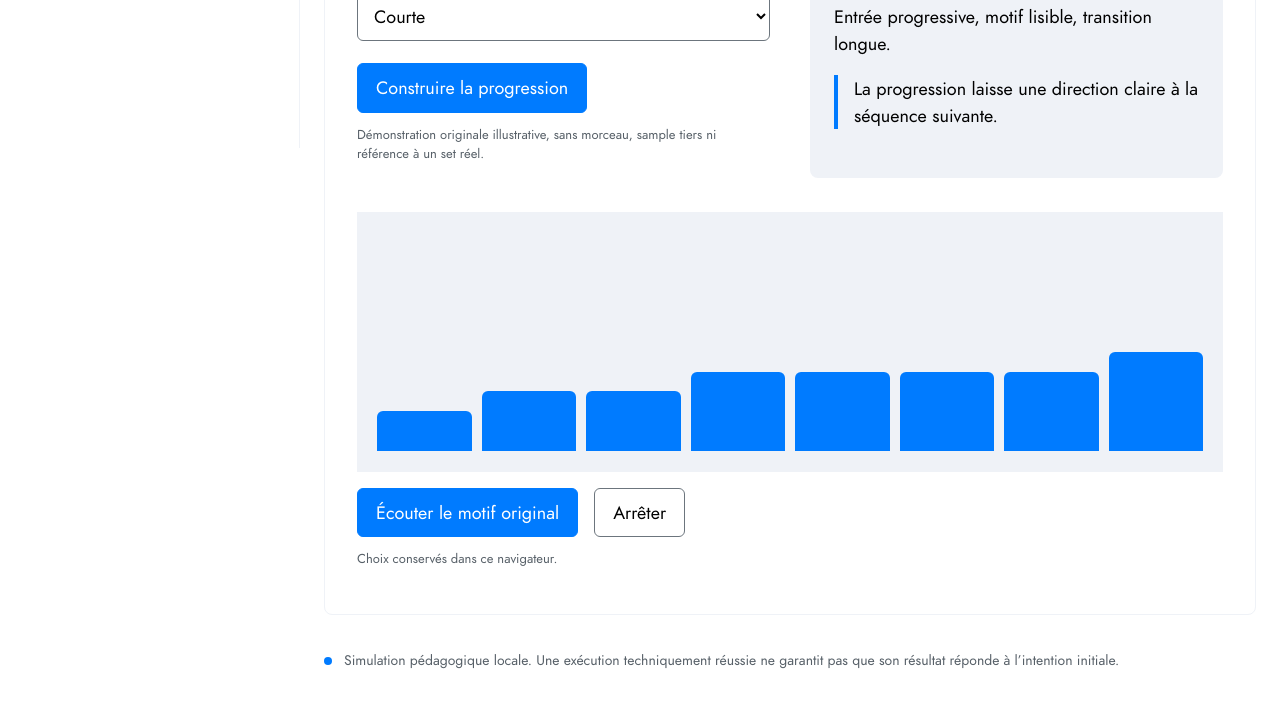
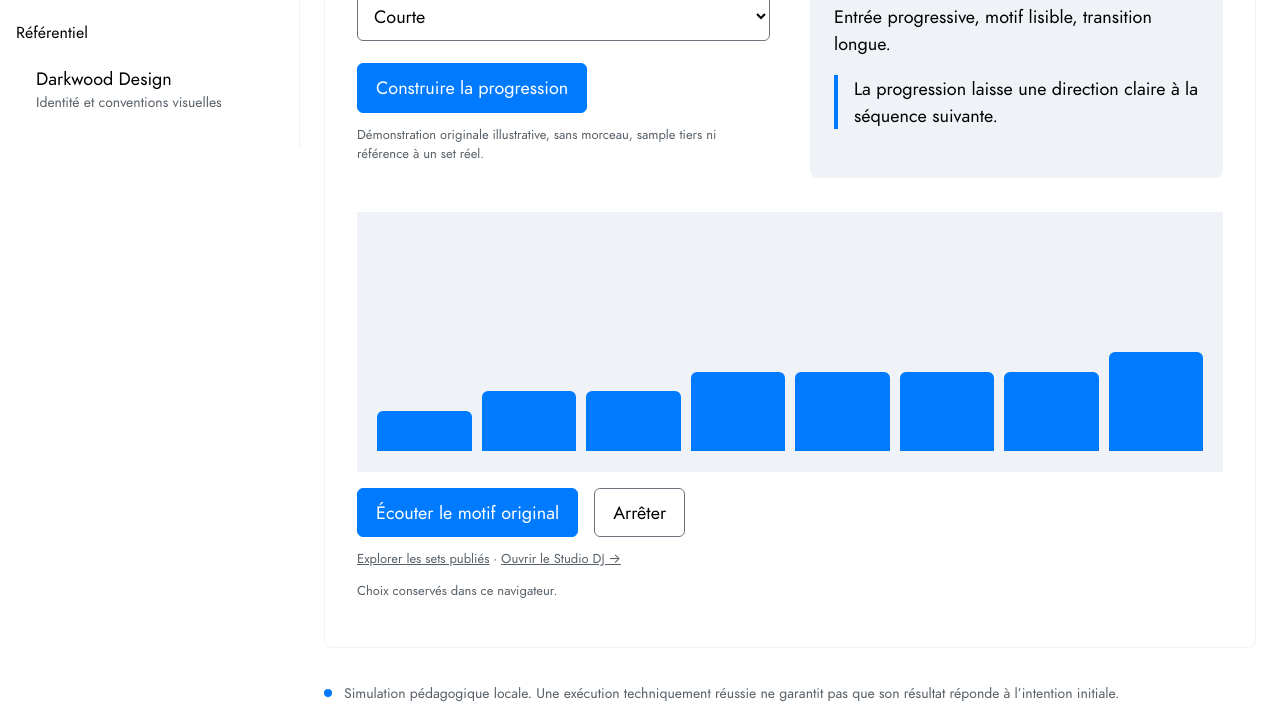
Before and after one commit to darkwood-com/content-darkwood-intent, a plain HTML site: page demo/djmatyo/index.html in a window 1280 px wide. Shown: the part 652-1375 px from the top of the page. Drawn offline with Linux system fonts and the light colour scheme.

Commit message:
📚 Publish content-darkwood-intent from darkwood@6e7fe547fd2c

```diff
--- a/demo/djmatyo/index.html
+++ b/demo/djmatyo/index.html
@@ -69,13 +69,15 @@
       <p class="nav-caption">Démonstrations</p>
       <a href="/demo/darkwaar/" ><span>Darkwaar</span><small>Jeu</small></a><a href="/demo/heroclip/" ><span>Heroclip</span><small>Récit</small></a><a href="/demo/djmatyo/" aria-current="page"><span>DJ Matyo91</span><small>Musique</small></a><a href="/demo/flow/" ><span>Darkwood Flow</span><small>R&amp;D</small></a><a href="/demo/uniflow/" ><span>Uniflow</span><small>R&amp;D</small></a>      <p class="nav-caption">Atelier associé</p>
       <a href="https://memory.content.darkwood.com/"><span>Mémoire</span><small>Ce qui rend la suite possible</small></a>
+      <p class="nav-caption">Référentiel</p>
+      <a href="https://darkwood-com.github.io/darkwood/cards/darkwood-design/"><span>Darkwood Design</span><small>Identité et conventions visuelles</small></a>
     </nav>
   </aside>
   <div class="page-column"><main id="main" tabindex="-1"><nav class="demo-nav" aria-label="Démonstrations"><a href="/">← L’atelier</a><a href="/demo/darkwaar/" >Darkwaar</a><a href="/demo/heroclip/" >Heroclip</a><a href="/demo/djmatyo/" aria-current="page">DJ Matyo91</a><a href="/demo/flow/" >Darkwood Flow</a><a href="/demo/uniflow/" >Uniflow</a></nav>
 <section class="demo-heading"><p class="eyebrow">DJ MATYO91 / MUSIQUE</p><h1>Construire une progression</h1><p>Ouverture, montée ou pic : l’intention transforme rythme et transitions.</p></section>
 <section class="workbench"><p class="mode-note">Version navigateur · règles déterministes · aucun service métier contacté</p>
 <div class="intent-stage" aria-label="Transformation de l’intention"><span>Intention</span><span>Contexte</span><span>Décision</span><span>Planification</span><span>Exécution</span><span>Résultat</span><span>Évaluation</span></div>
-  <div class="two-columns"><article><p class="eyebrow">INTENTION MUSICALE</p><label for="dj-intent">Place dans le set</label><select id="dj-intent"><option value="opening">Ouverture</option><option value="build">Montée en énergie</option><option value="peak">Pic d’énergie</option></select><label for="dj-duration">Durée disponible</label><select id="dj-duration"><option value="short">Courte</option><option value="standard">Standard</option><option value="long">Longue</option></select><button id="dj-run">Construire la progression</button><p class="hint">Démonstration originale illustrative, sans morceau, sample tiers ni référence à un set réel.</p></article><article class="result-panel"><p class="eyebrow">PROGRESSION PROPOSÉE</p><h2 id="dj-decision"></h2><p id="dj-transition"></p><p id="dj-evaluation" class="evaluation"></p></article></div><div id="energy-curve" class="energy-curve" aria-label="Courbe d’énergie"></div><div class="transport"><button id="dj-play">Écouter le motif original</button><button id="dj-stop" class="secondary">Arrêter</button></div>
+  <div class="two-columns"><article><p class="eyebrow">INTENTION MUSICALE</p><label for="dj-intent">Place dans le set</label><select id="dj-intent"><option value="opening">Ouverture</option><option value="build">Montée en énergie</option><option value="peak">Pic d’énergie</option></select><label for="dj-duration">Durée disponible</label><select id="dj-duration"><option value="short">Courte</option><option value="standard">Standard</option><option value="long">Longue</option></select><button id="dj-run">Construire la progression</button><p class="hint">Démonstration originale illustrative, sans morceau, sample tiers ni référence à un set réel.</p></article><article class="result-panel"><p class="eyebrow">PROGRESSION PROPOSÉE</p><h2 id="dj-decision"></h2><p id="dj-transition"></p><p id="dj-evaluation" class="evaluation"></p></article></div><div id="energy-curve" class="energy-curve" aria-label="Courbe d’énergie"></div><div class="transport"><button id="dj-play">Écouter le motif original</button><button id="dj-stop" class="secondary">Arrêter</button></div><p class="hint"><a href="https://djmatyo91.darkwood.com/sets">Explorer les sets publiés</a> · <a href="https://djmatyo91.darkwood.com/studio">Ouvrir le Studio DJ →</a></p>
 <p id="storage-status" class="hint" role="status">Les choix sont conservés uniquement dans ce navigateur.</p>
 <noscript><p>Activez JavaScript pour essayer la démonstration. Les explications restent disponibles sans script.</p></noscript>
 <script type="application/json" id="demo-data">{"slug":"djmatyo"}</script>
```
Also changed, not shown: demo/darkwaar/index.html (+2 -0 lines), demo/flow/index.html (+2 -0 lines), demo/heroclip/index.html (+3 -1 lines), demo/uniflow/index.html (+2 -0 lines), index.html (+2 -0 lines).
